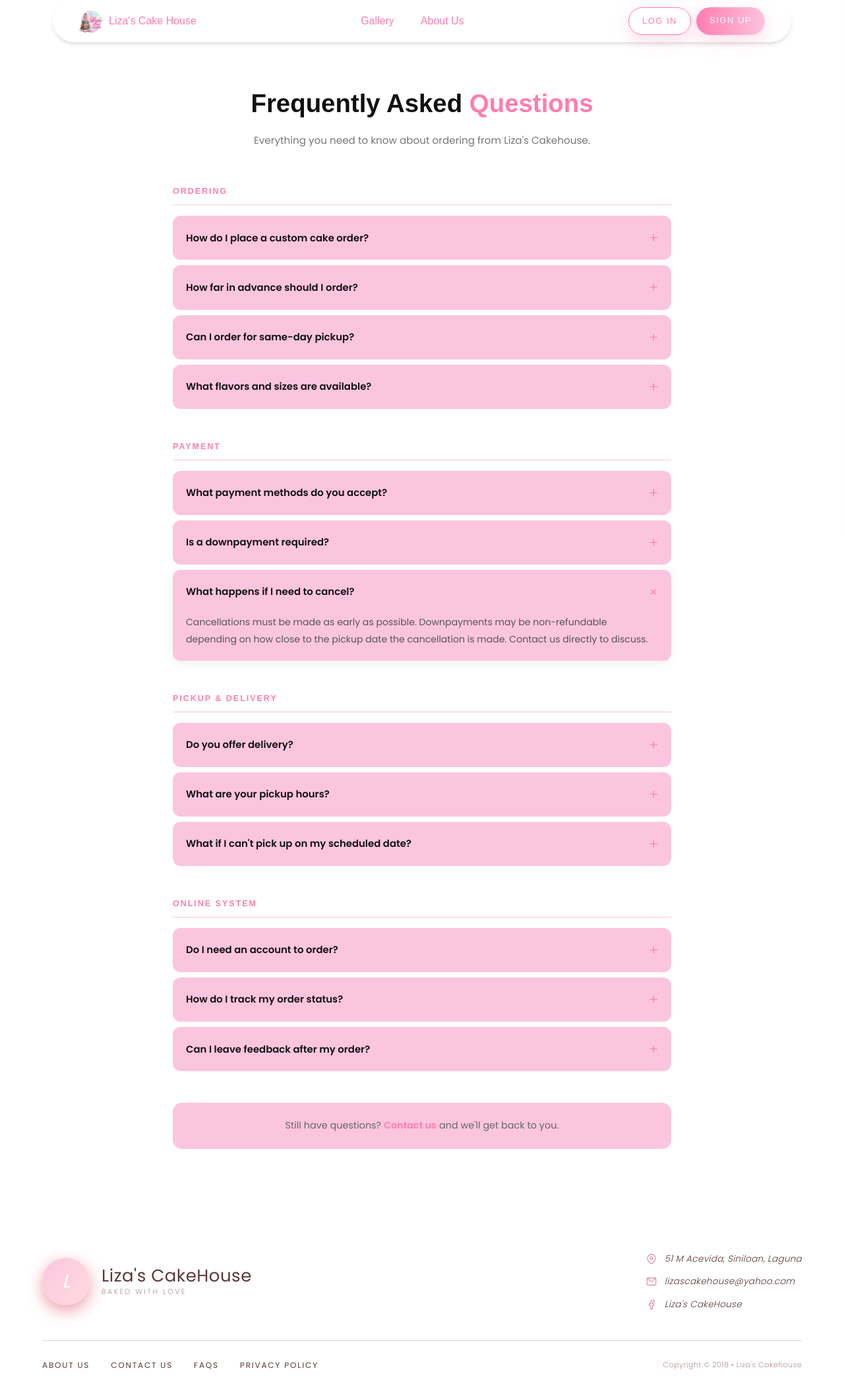
After one commit to hiddengemofbell/cakehouse, a Flask app: page /faqs in a window 1280 px wide, after a click on "What happens if I need to cancel?". The commit adds this page. Shown: the whole page at 66% size. Run offline with Flask 3, Linux system fonts and the light colour scheme; some libraries are stand-ins or nearby versions; some web fonts are replaced.

Commit message:
just added some things

```diff
--- a/modules/main.py
+++ b/modules/main.py
@@ -14,6 +14,18 @@ def landing():
 @main_bp.route('/about_us')
 def AboutUs():
     return render_template('customer/about_us.html')
+
+@main_bp.route('/contact')
+def contact():
+    return render_template('customer/contact.html')
+
+@main_bp.route('/faqs')
+def faqs():
+    return render_template('customer/faqs.html')
+
+@main_bp.route('/privacy')
+def privacy():
+    return render_template('customer/privacy.html')
 
 # Dashboard redirect based on user role
 @main_bp.route('/dashboard')
--- a/static/css/style.css
+++ b/static/css/style.css
@@ -3330,7 +3330,7 @@ footer::after {
     .footer-top { flex-direction: column; gap: 28px; text-align: center; }
     .contact-list { align-items: center; }
     .footer-bottom { flex-direction: column; gap: 12px; text-align: center; }
-    .footer-nav { flex-wrap: wrap; justify-content: center; }
+    .footer-nav { flex-wrap: wrap; justify-content: center; gap: 16px; }
 
     /* Gallery */
     .gllry { padding: 32px 20px 60px; }
@@ -3395,6 +3395,11 @@ footer::after {
     /* About */
     .about-page { padding: 40px 16px 60px; }
     .about-hero-title { font-size: 1.8rem; }
+
+    /* Footer */
+    .footer-nav { gap: 10px 20px; }
+    .footer-nav a { font-size: 11px; letter-spacing: 1.2px; }
+    .copyright { font-size: 10px; }
 }
 
 /* ── 11. DAISYUI OVERRIDES ── */
--- a/templates/base.html
+++ b/templates/base.html
@@ -110,10 +110,10 @@
         <div class="footer-bottom">
             <nav aria-label="Footer navigation">
                 <ul class="footer-nav">
-                    <li><a href="#">About us</a></li>
-                    <li><a href="#">Contact us</a></li>
-                    <li><a href="#">FAQs</a></li>
-                    <li><a href="#">Privacy Policy</a></li>
+                    <li><a href="{{ url_for('main.AboutUs') }}">About us</a></li>
+                    <li><a href="{{ url_for('main.contact') }}">Contact us</a></li>
+                    <li><a href="{{ url_for('main.faqs') }}">FAQs</a></li>
+                    <li><a href="{{ url_for('main.privacy') }}">Privacy Policy</a></li>
                 </ul>
             </nav>
             <small class="copyright">Copyright &copy; 2018 &bull; Liza's Cakehouse</small>
--- /dev/null
+++ b/templates/customer/faqs.html
@@ -0,0 +1,241 @@
+{% extends "base.html" %}
+
+{% block title %}FAQs — Liza's Cakehouse{% endblock %}
+
+{% block content %}
+<div class="faqs-page">
+
+  <div class="faqs-header">
+    <h1>Frequently Asked <em>Questions</em></h1>
+    <p>Everything you need to know about ordering from Liza's Cakehouse.</p>
+  </div>
+
+  <div class="faqs-list">
+
+    <div class="faq-group">
+      <h2 class="faq-group-title">Ordering</h2>
+
+      <details class="faq-item">
+        <summary>How do I place a custom cake order?</summary>
+        <p>Create an account or log in, then go to <strong>Book a Cake</strong>. Fill in your preferred pickup date, flavor, size, design theme, and any special requests. Once submitted, our team will review and confirm your booking.</p>
+      </details>
+
+      <details class="faq-item">
+        <summary>How far in advance should I order?</summary>
+        <p>We recommend placing your order at least <strong>5–7 days</strong> before your pickup date for standard designs, and at least <strong>2 weeks</strong> for complex or multi-tiered cakes.</p>
+      </details>
+
+      <details class="faq-item">
+        <summary>Can I order for same-day pickup?</summary>
+        <p>Same-day orders are subject to availability. Please message us directly on Facebook to check before placing a same-day booking.</p>
+      </details>
+
+      <details class="faq-item">
+        <summary>What flavors and sizes are available?</summary>
+        <p>We offer a variety of flavors including chocolate, vanilla, ube, mocha, and more. Sizes range from 6-inch to 16-inch and multi-tiered options. Let us know your preference when booking and we'll confirm availability.</p>
+      </details>
+    </div>
+
+    <div class="faq-group">
+      <h2 class="faq-group-title">Payment</h2>
+
+      <details class="faq-item">
+        <summary>What payment methods do you accept?</summary>
+        <p>We accept <strong>GCash</strong> and <strong>Bank Transfer</strong>. Cash on pickup is also accepted for some orders — confirm this with us when your booking is accepted.</p>
+      </details>
+
+      <details class="faq-item">
+        <summary>Is a downpayment required?</summary>
+        <p>Yes. A downpayment is required to confirm your order. You can upload your payment screenshot directly in the booking form. The remaining balance is settled upon pickup.</p>
+      </details>
+
+      <details class="faq-item">
+        <summary>What happens if I need to cancel?</summary>
+        <p>Cancellations must be made as early as possible. Downpayments may be non-refundable depending on how close to the pickup date the cancellation is made. Contact us directly to discuss.</p>
+      </details>
+    </div>
+
+    <div class="faq-group">
+      <h2 class="faq-group-title">Pickup & Delivery</h2>
+
+      <details class="faq-item">
+        <summary>Do you offer delivery?</summary>
+        <p>Currently, we operate as a <strong>pickup-only</strong> shop. You can pick up your cake at 51 M Acevida, Siniloan, Laguna between 8:00 AM and 10:00 PM.</p>
+      </details>
+
+      <details class="faq-item">
+        <summary>What are your pickup hours?</summary>
+        <p>Pickup is available <strong>daily from 8:00 AM to 10:00 PM</strong>. Please select your preferred pickup time during booking.</p>
+      </details>
+
+      <details class="faq-item">
+        <summary>What if I can't pick up on my scheduled date?</summary>
+        <p>Please contact us as soon as possible to reschedule. We'll do our best to accommodate changes, but this depends on our current schedule and cake storage limitations.</p>
+      </details>
+    </div>
+
+    <div class="faq-group">
+      <h2 class="faq-group-title">Online System</h2>
+
+      <details class="faq-item">
+        <summary>Do I need an account to order?</summary>
+        <p>Yes. You need to <a href="{{ url_for('auth.register') }}">create an account</a> to place and track bookings. You can sign up with your email or continue with Google.</p>
+      </details>
+
+      <details class="faq-item">
+        <summary>How do I track my order status?</summary>
+        <p>Log in and go to <strong>My Bookings</strong>. You'll see the current booking status (Pending, Accepted, Declined) and cake production status (Not Started, Ongoing, Completed) for each order.</p>
+      </details>
+
+      <details class="faq-item">
+        <summary>Can I leave feedback after my order?</summary>
+        <p>Yes! Once your cake has been marked as completed, you can rate your experience and leave a comment from the booking detail page.</p>
+      </details>
+    </div>
+
+  </div>
+
+  <div class="faqs-cta">
+    <p>Still have questions? <a href="{{ url_for('main.contact') }}">Contact us</a> and we'll get back to you.</p>
+  </div>
+
+</div>
+
+<style>
+.faqs-page {
+  max-width: 820px;
+  margin: 0 auto;
+  padding: 64px 32px 100px;
+}
+
+.faqs-header {
+  text-align: center;
+  margin-bottom: 56px;
+}
+
+.faqs-header h1 {
+  font-size: 2.4rem;
+  font-weight: 800;
+  color: #111;
+  margin-bottom: 14px;
+}
+
+.faqs-header h1 em {
+  color: var(--accent);
+  font-style: normal;
+}
+
+.faqs-header p {
+  font-size: 0.95rem;
+  color: #777;
+  line-height: 1.7;
+}
+
+.faq-group {
+  margin-bottom: 48px;
+}
+
+.faq-group-title {
+  font-size: 0.78rem;
+  font-weight: 700;
+  letter-spacing: 2px;
+  text-transform: uppercase;
+  color: var(--accent);
+  margin-bottom: 16px;
+  padding-bottom: 10px;
+  border-bottom: 1px solid var(--card);
+}
+
+.faq-item {
+  border-radius: 12px;
+  margin-bottom: 8px;
+  background: var(--card);
+  overflow: hidden;
+  transition: box-shadow 0.2s;
+}
+
+.faq-item[open] {
+  box-shadow: 0 4px 16px rgba(0,0,0,0.06);
+}
+
+.faq-item summary {
+  font-size: 0.93rem;
+  font-weight: 600;
+  color: #111;
+  padding: 18px 20px;
+  cursor: pointer;
+  list-style: none;
+  display: flex;
+  justify-content: space-between;
+  align-items: center;
+  user-select: none;
+  transition: color 0.2s;
+}
+
+.faq-item summary::-webkit-details-marker { display: none; }
+
+.faq-item summary::after {
+  content: '+';
+  font-size: 1.3rem;
+  font-weight: 300;
+  color: var(--accent);
+  flex-shrink: 0;
+  margin-left: 16px;
+  transition: transform 0.2s;
+}
+
+.faq-item[open] summary::after {
+  transform: rotate(45deg);
+}
+
+.faq-item summary:hover { color: var(--accent); }
+
+.faq-item p {
+  font-size: 0.88rem;
+  color: #555;
+  line-height: 1.8;
+  padding: 0 20px 20px;
+  margin: 0;
+}
+
+.faq-item a {
+  color: var(--accent);
+  text-decoration: none;
+  font-weight: 600;
+}
+
+.faq-item a:hover { text-decoration: underline; }
+
+.faqs-cta {
+  text-align: center;
+  margin-top: 16px;
+  padding: 24px;
+  background: var(--card);
+  border-radius: 14px;
+}
+
+.faqs-cta p {
+  font-size: 0.9rem;
+  color: #666;
+  margin: 0;
+}
+
+.faqs-cta a {
+  color: var(--accent);
+  font-weight: 600;
+  text-decoration: none;
+}
+
+.faqs-cta a:hover { text-decoration: underline; }
+
+@media (max-width: 768px) {
+  .faqs-page { padding: 48px 20px 80px; }
+  .faqs-header h1 { font-size: 1.9rem; }
+}
+
+@media (max-width: 480px) {
+  .faq-item summary { font-size: 0.88rem; padding: 16px; }
+  .faq-item p { padding: 0 16px 16px; }
+}
+</style>
+{% endblock %}
```
Also changed, not shown: templates/customer/contact.html (added, +181 -0 lines), templates/customer/privacy.html (added, +170 -0 lines).
